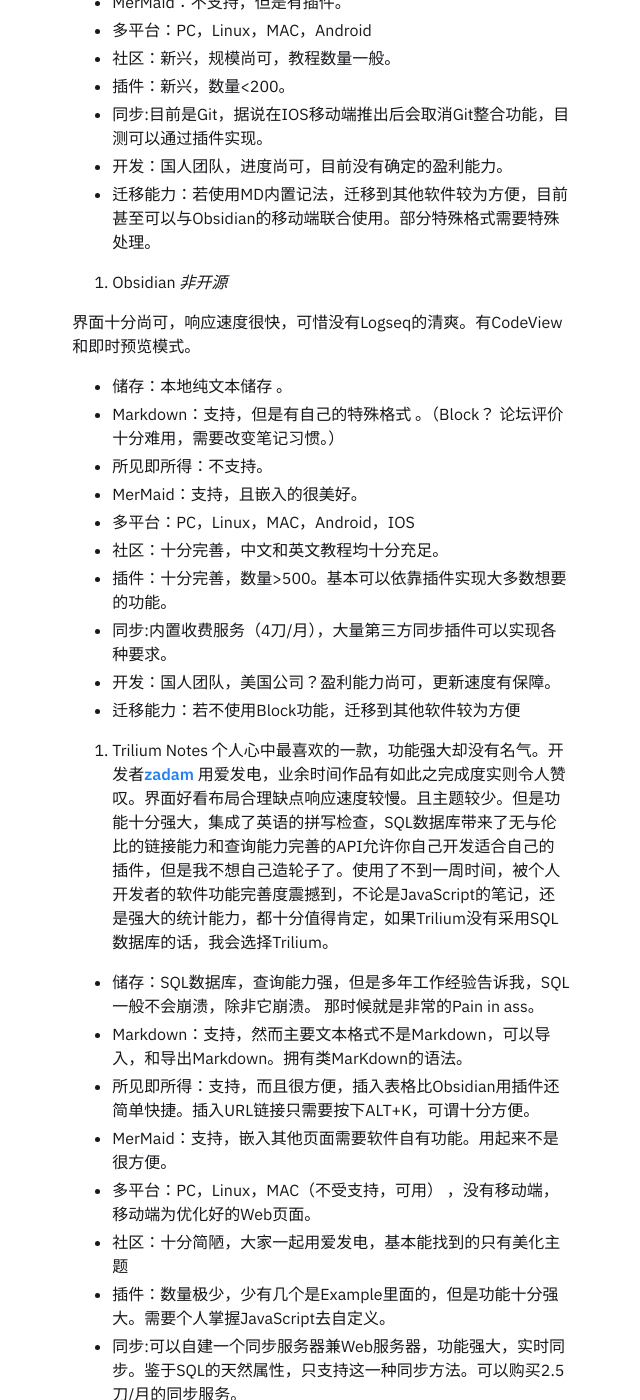
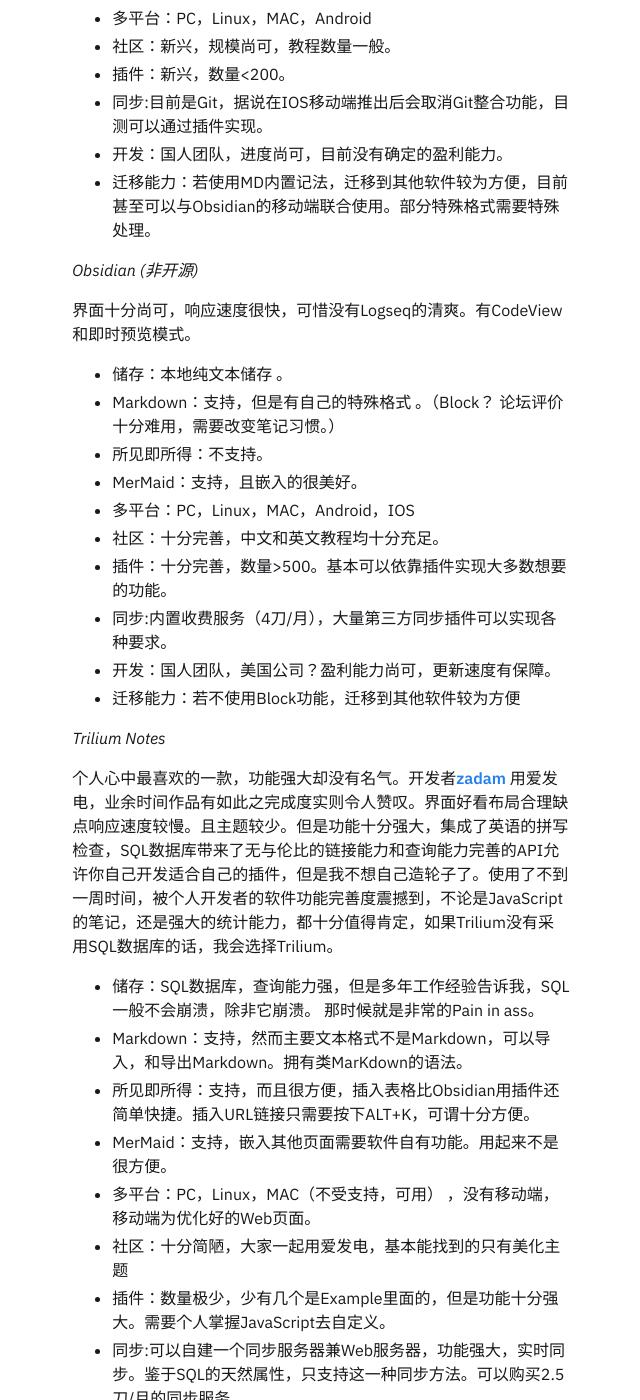
Before and after one commit to bintis/-bintis.github.io, a Jekyll site: the page built from _notes/Public/Note talk笔记软件简单对比.md, in a window 1280 px wide and 1400 px high, scrolled down 1341 px. Shown: the whole window, without its empty margins (319-959 px from the left). Built offline with Jekyll 4.4.1, drawn with Linux system fonts in a browser that asks for light colours; part of the change alters nothing that is shown.

Commit message:
New Blog

```diff
--- a/_notes/Public/Note talk笔记软件简单对比.md
+++ b/_notes/Public/Note talk笔记软件简单对比.md
@@ -36,7 +36,7 @@ date : 03-04-2022
 7. To  Do List 功能。
 
 
-1. LogSeq
+ *LogSeq*
 
 界面十分清爽好看，可惜目前没有IOS客户端，有拼写检查功能，目前人气上升阶段，未来可期。
 等未来多平台支持和功能更加完善，说不定会迁移到LogSeq。
@@ -52,8 +52,7 @@ date : 03-04-2022
 - 迁移能力：若使用MD内置记法，迁移到其他软件较为方便，目前甚至可以与Obsidian的移动端联合使用。部分特殊格式需要特殊处理。
 
 
-2. Obsidian
-*非开源*
+*Obsidian  (非开源)*
 
 界面十分尚可，响应速度很快，可惜没有Logseq的清爽。有CodeView和即时预览模式。
 - 储存：本地纯文本储存 。
@@ -67,7 +66,8 @@ date : 03-04-2022
 - 开发：国人团队，美国公司？盈利能力尚可，更新速度有保障。
 - 迁移能力：若不使用Block功能，迁移到其他软件较为方便
 
-3. Trilium Notes
+*Trilium Notes*
+
 个人心中最喜欢的一款，功能强大却没有名气。开发者[**zadam**](https://github.com/zadam)  用爱发电，业余时间作品有如此之完成度实则令人赞叹。界面好看布局合理缺点响应速度较慢。且主题较少。但是功能十分强大，集成了英语的拼写检查，SQL数据库带来了无与伦比的链接能力和查询能力完善的API允许你自己开发适合自己的插件，但是我不想自己造轮子了。使用了不到一周时间，被个人开发者的软件功能完善度震撼到，不论是JavaScript的笔记，还是强大的统计能力，都十分值得肯定，如果Trilium没有采用SQL数据库的话，我会选择Trilium。
 
 
@@ -86,8 +86,7 @@ date : 03-04-2022
 题外话，Trilium设计了一种类似于Linux的Hard Link机能，可以将同一个笔记置于多个目录下，笔记本身亦可以作为目录使用，十分灵活。奈何个人不是很认可这样的设计，有点反直觉。
 
 
-4. Notion
-*非开源*
+*Notion非开源*
 
 在国内外均很知名，个人用户有免费额度。但是，文件储存在对方服务器，你的文件并不是你的。0分，一票否决。
 
```
